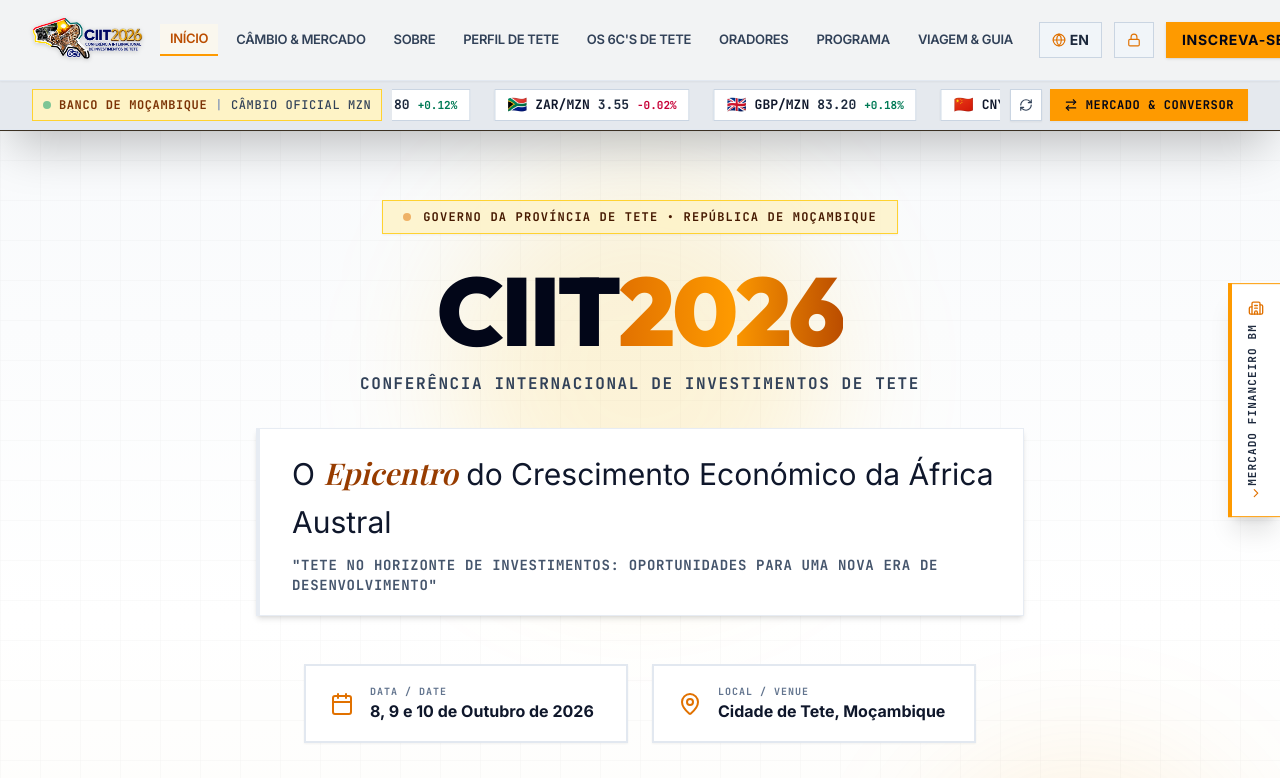
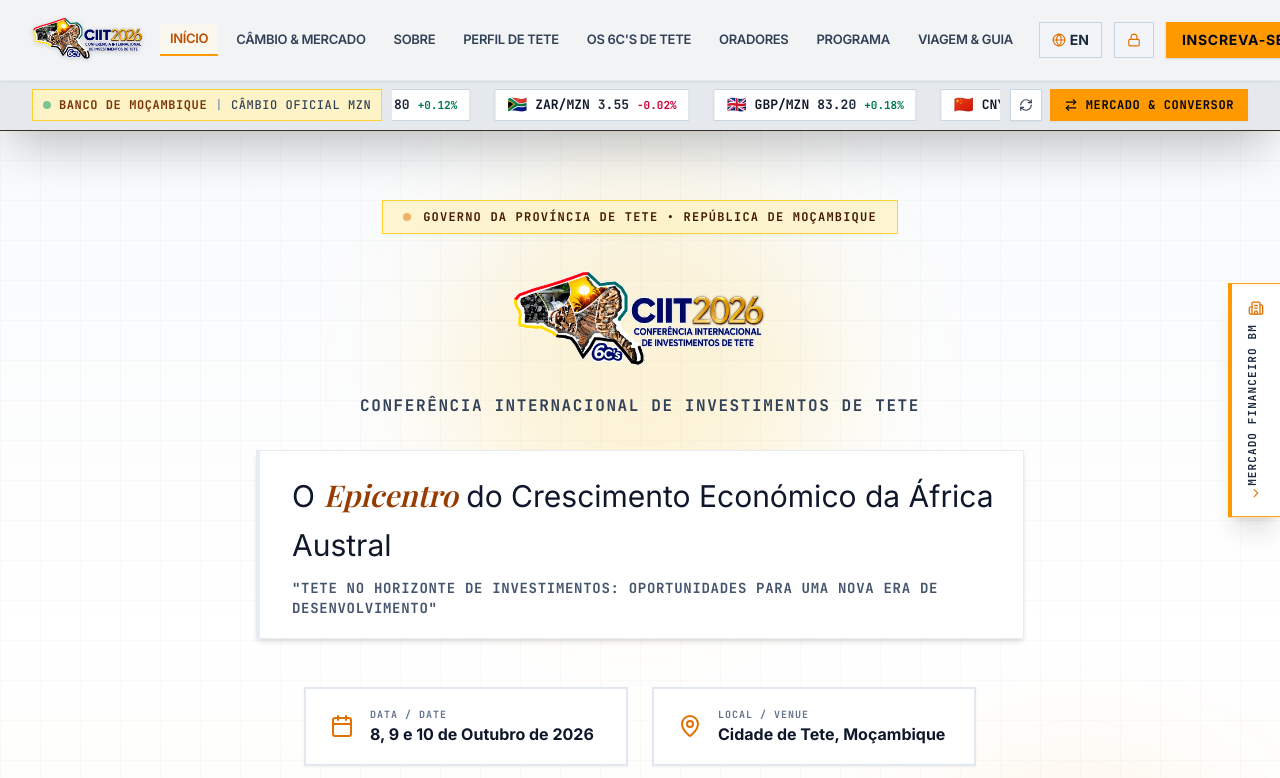
Before and after one commit to Tech-Guy-258/CIIT2026, a React (Vite) app: page / in a window 1280 px wide. Shown: the top 778 px of the page. Built offline with nearby package versions, Linux system fonts and the light colour scheme; a web font is replaced by a local one.

Commit message:
feat(hero): replace text title with CIIT 2026 logo
Updates the Hero section to use the official event logo instead of the plain text heading to improve visual branding.

```diff
--- a/src/components/Hero.tsx
+++ b/src/components/Hero.tsx
@@ -6,6 +6,7 @@
 import React, { useState, useEffect } from 'react';
 import { Calendar, MapPin, ChevronRight, Clock } from 'lucide-react';
 import { TRANSLATIONS } from '../data';
+import ciit2026Logo from "../assets/images/ciit_2026_logo_1787657793393.png";
 
 interface HeroProps {
   lang: 'pt' | 'en';
@@ -88,10 +89,21 @@
           </div>
         </div>
 
-        {/* Brand Main Title */}
+        {/*
+        / Brand Main Title /
         <h1 className="text-4xl sm:text-6xl md:text-7xl lg:text-8xl font-display font-black tracking-tight text-slate-950 mb-2 uppercase leading-[1.1]">
           CIIT<span className="text-transparent bg-clip-text bg-gradient-to-r from-amber-600 via-amber-500 to-amber-700 font-black">2026</span>
         </h1>
+        */}
+
+        {/* Brand Main Logo */}
+        <div className="mb-2">
+          <img
+            src={ciit2026Logo}
+            alt="CIIT 2026"
+            className="w-auto h-16 sm:h-24 md:h-28 lg:h-32 object-contain"
+          />
+        </div>
 
         <p className="text-xs sm:text-sm md:text-base font-mono font-bold tracking-wider sm:tracking-widest text-slate-700 uppercase mb-6 sm:mb-8 max-w-2xl px-2">
           {lang === 'pt' ? 'Conferência Internacional de Investimentos de Tete' : 'International Conference on Tete Investments'}
```
